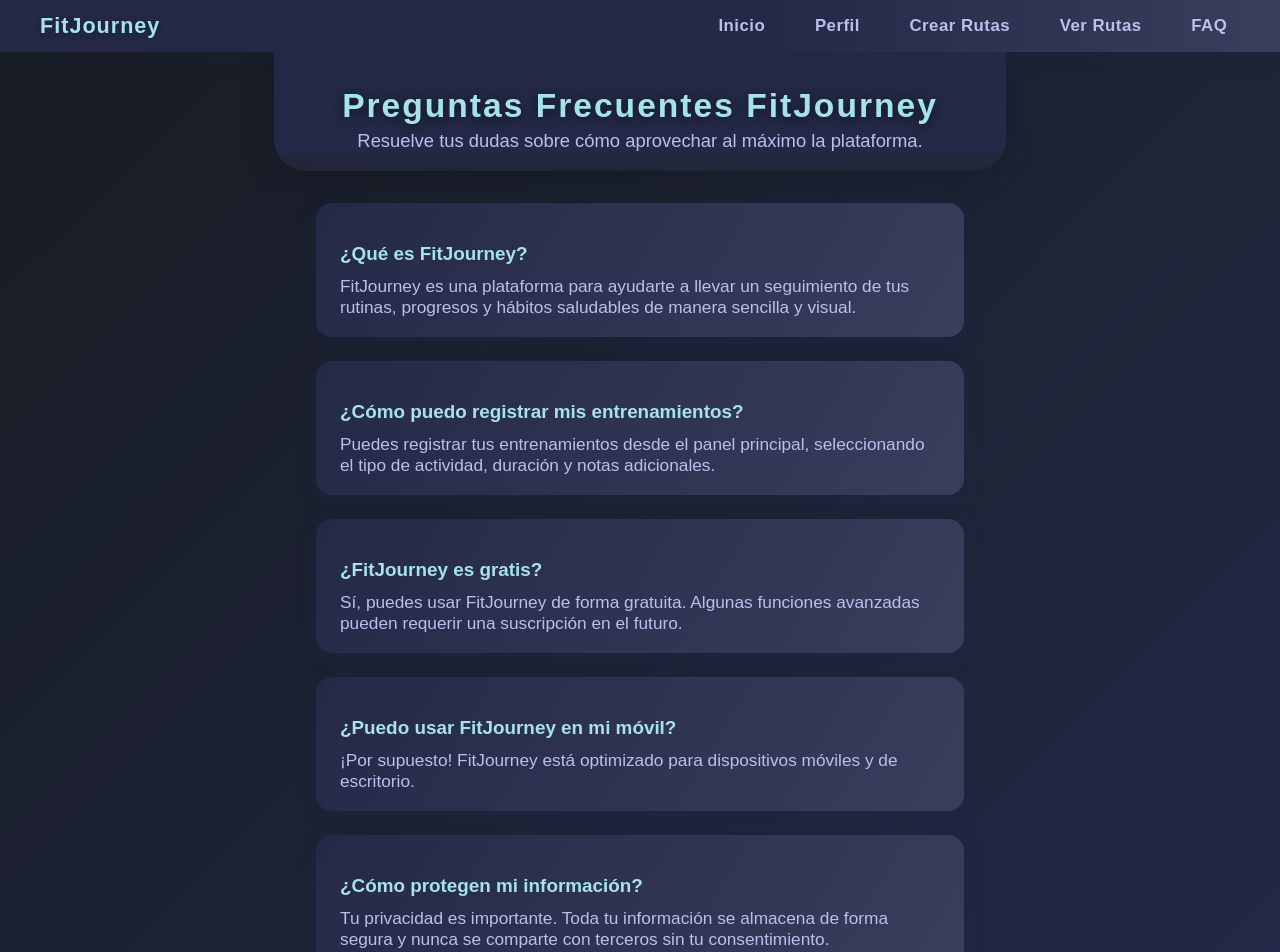
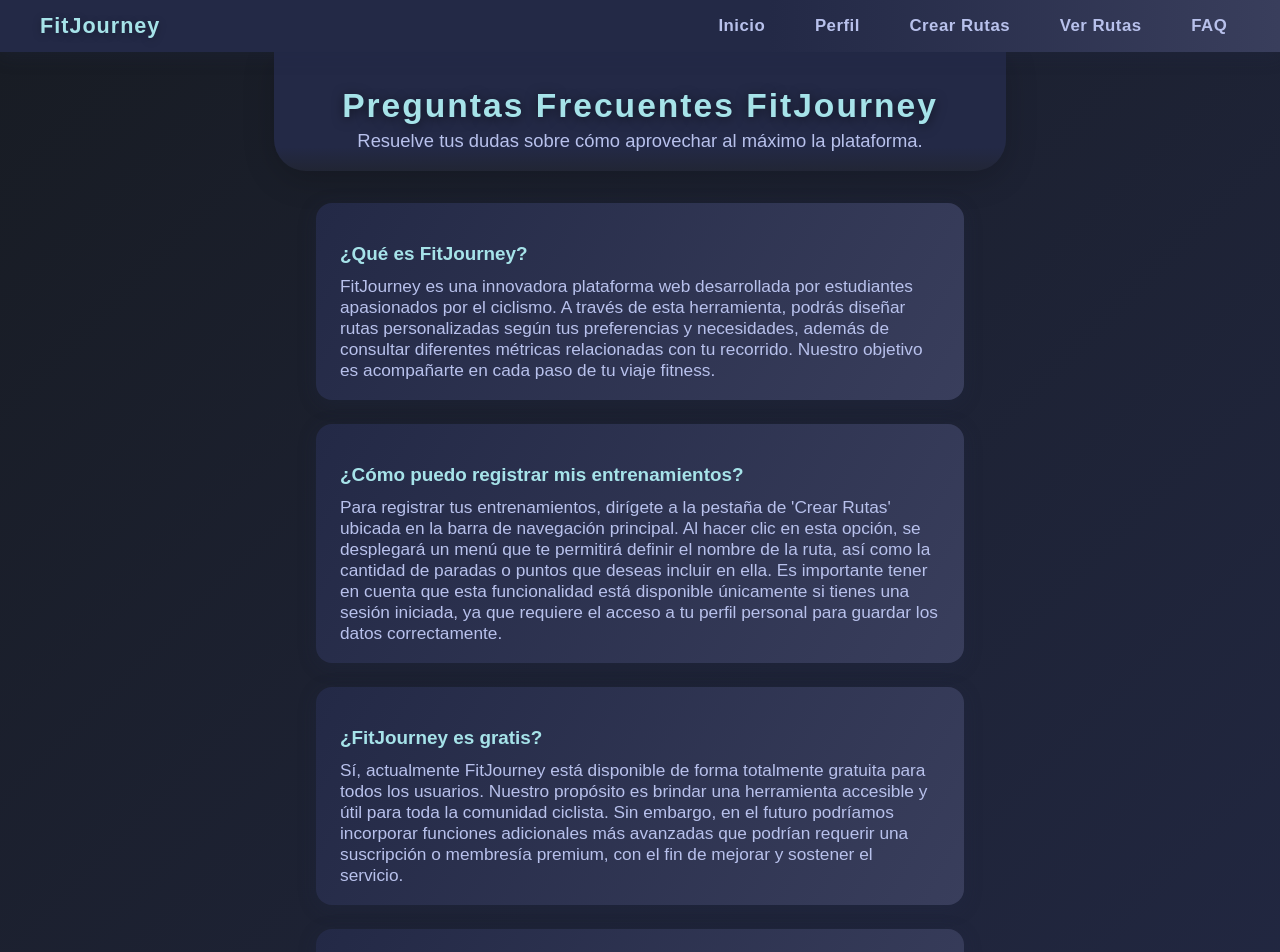
Before and after one commit to SalomonAvila/FitJourney, a React (Vite) app: page /FAQ in a window 1280 px wide. Shown: the top 952 px of the page. Built offline with nearby package versions, Linux system fonts and the light colour scheme; no server answers.

Commit message:
Cambio de texto final

```diff
--- a/src/pages/FAQ.jsx
+++ b/src/pages/FAQ.jsx
@@ -1,29 +1,29 @@
 import React from "react";
 import "../styles/FAQ.css";
 
-//Arreglar textos
 const faqs = [
   {
     question: "¿Qué es FitJourney?",
-    answer: "FitJourney es una plataforma para ayudarte a llevar un seguimiento de tus rutinas, progresos y hábitos saludables de manera sencilla y visual."
+    answer: "FitJourney es una innovadora plataforma web desarrollada por estudiantes apasionados por el ciclismo. A través de esta herramienta, podrás diseñar rutas personalizadas según tus preferencias y necesidades, además de consultar diferentes métricas relacionadas con tu recorrido. Nuestro objetivo es acompañarte en cada paso de tu viaje fitness."
   },
   {
     question: "¿Cómo puedo registrar mis entrenamientos?",
-    answer: "Puedes registrar tus entrenamientos desde el panel principal, seleccionando el tipo de actividad, duración y notas adicionales."
+    answer: "Para registrar tus entrenamientos, dirígete a la pestaña de 'Crear Rutas' ubicada en la barra de navegación principal. Al hacer clic en esta opción, se desplegará un menú que te permitirá definir el nombre de la ruta, así como la cantidad de paradas o puntos que deseas incluir en ella. Es importante tener en cuenta que esta funcionalidad está disponible únicamente si tienes una sesión iniciada, ya que requiere el acceso a tu perfil personal para guardar los datos correctamente."
   },
   {
     question: "¿FitJourney es gratis?",
-    answer: "Sí, puedes usar FitJourney de forma gratuita. Algunas funciones avanzadas pueden requerir una suscripción en el futuro."
+    answer: "Sí, actualmente FitJourney está disponible de forma totalmente gratuita para todos los usuarios. Nuestro propósito es brindar una herramienta accesible y útil para toda la comunidad ciclista. Sin embargo, en el futuro podríamos incorporar funciones adicionales más avanzadas que podrían requerir una suscripción o membresía premium, con el fin de mejorar y sostener el servicio."
   },
   {
     question: "¿Puedo usar FitJourney en mi móvil?",
-    answer: "¡Por supuesto! FitJourney está optimizado para dispositivos móviles y de escritorio."
+    answer: "En este momento, te recomendamos utilizar FitJourney preferiblemente desde un navegador web en un dispositivo de escritorio o portátil, ya que la interfaz actual no está completamente optimizada para móviles. Somos conscientes de esta limitación y estamos trabajando para mejorar la experiencia en dispositivos móviles en futuras versiones de la plataforma."
   },
   {
     question: "¿Cómo protegen mi información?",
-    answer: "Tu privacidad es importante. Toda tu información se almacena de forma segura y nunca se comparte con terceros sin tu consentimiento."
+    answer: "Nos tomamos muy en serio la privacidad y la seguridad de tu información. Todos los datos que nos proporcionas se almacenan cuidadosamente en una base de datos protegida, con estrictas medidas de control y acceso restringido. Nuestro compromiso es garantizar altos niveles de seguridad para que tus datos personales y de entrenamiento estén siempre resguardados y seguros."
   }
 ];
+
 
 function FAQ() {
   return (
```
